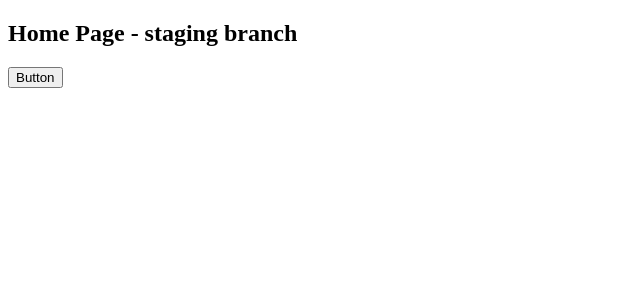
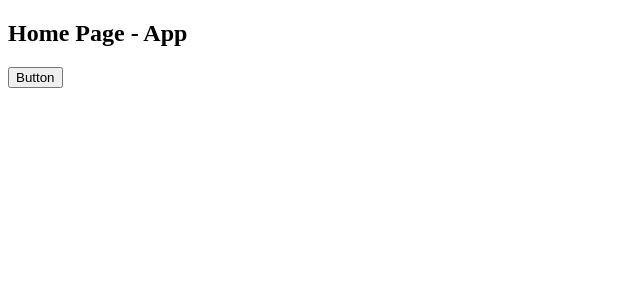
Before and after one commit to mahdi-sheibak/skill-test, a Next.js app in the folder apps/web/: page / in a window 1280 px wide. Shown: the top 300 px of the page, without its empty margins (0-640 px from the left). Built offline with nearby package versions, Linux system fonts and the light colour scheme.

Commit message:
feat: v0

```diff
--- a/apps/web/app/page.tsx
+++ b/apps/web/app/page.tsx
@@ -3,7 +3,7 @@ import TestSentry from "@/components/TestSentry"
 function HomePage() {
   return (
     <div>
-      <h2>Home Page - staging branch</h2>
+      <h2>Home Page - App </h2>
       <TestSentry />
     </div>
   )
--- a/apps/web/package.json
+++ b/apps/web/package.json
@@ -1,6 +1,5 @@
 {
   "name": "web",
-  "version": "1.0.0",
   "private": true,
   "scripts": {
     "dev": "next dev",
--- a/package.json
+++ b/package.json
@@ -1,6 +1,7 @@
 {
   "name": "skill-test",
   "packageManager": "pnpm@7.15.0",
+  "version": "0.0.0",
   "private": true,
   "scripts": {
     "build": "turbo run build",
@@ -11,8 +12,8 @@
     "prepare": "husky install packages/husky"
   },
   "devDependencies": {
-    "@commitlint/cli": "17.5.1",
-    "@commitlint/config-conventional": "17.4.4",
+    "@commitlint/cli": "17.6.1",
+    "@commitlint/config-conventional": "17.6.1",
     "@cspell/dict-fa-ir": "2.0.0",
     "cspell": "6.31.1",
     "dotenv-cli": "7.2.1",
--- a/packages/eslint-config-custom/package.json
+++ b/packages/eslint-config-custom/package.json
@@ -1,6 +1,5 @@
 {
   "name": "eslint-config-custom",
-  "version": "0.0.0",
   "main": "index.js",
   "license": "MIT",
   "dependencies": {
--- a/packages/tsconfig/package.json
+++ b/packages/tsconfig/package.json
@@ -1,6 +1,5 @@
 {
   "name": "tsconfig",
-  "version": "0.0.0",
   "private": true,
   "license": "MIT",
   "publishConfig": {
--- a/packages/ui/package.json
+++ b/packages/ui/package.json
@@ -1,6 +1,5 @@
 {
   "name": "ui",
-  "version": "0.0.0",
   "main": "./index.tsx",
   "types": "./index.tsx",
   "license": "MIT",
```
Also changed, not shown: 1 other file (tests, documents, lock files or other folders).
